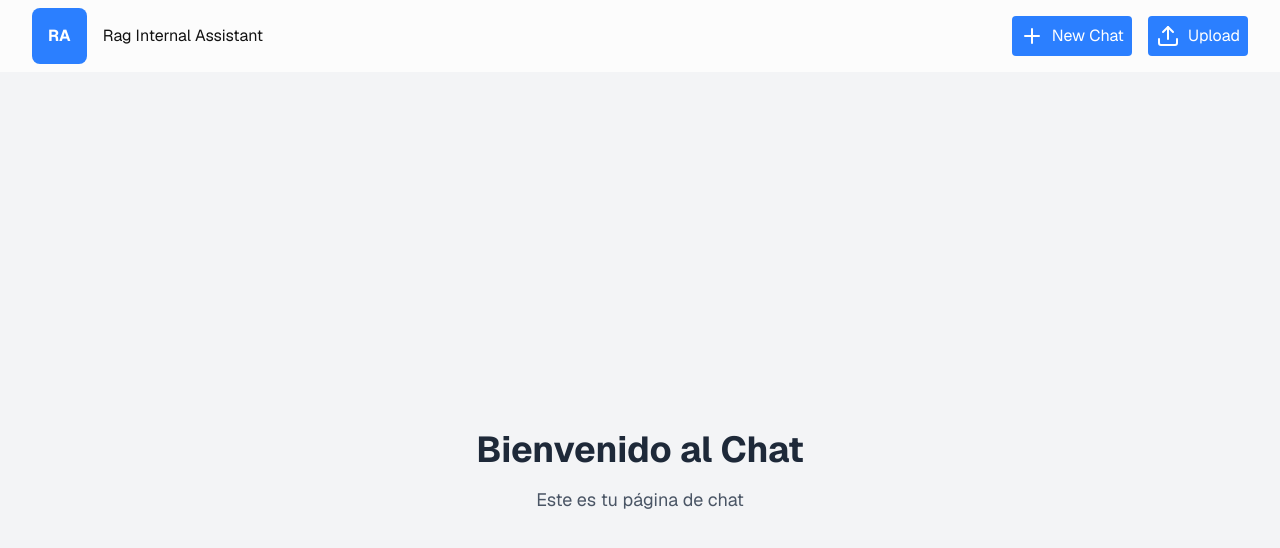
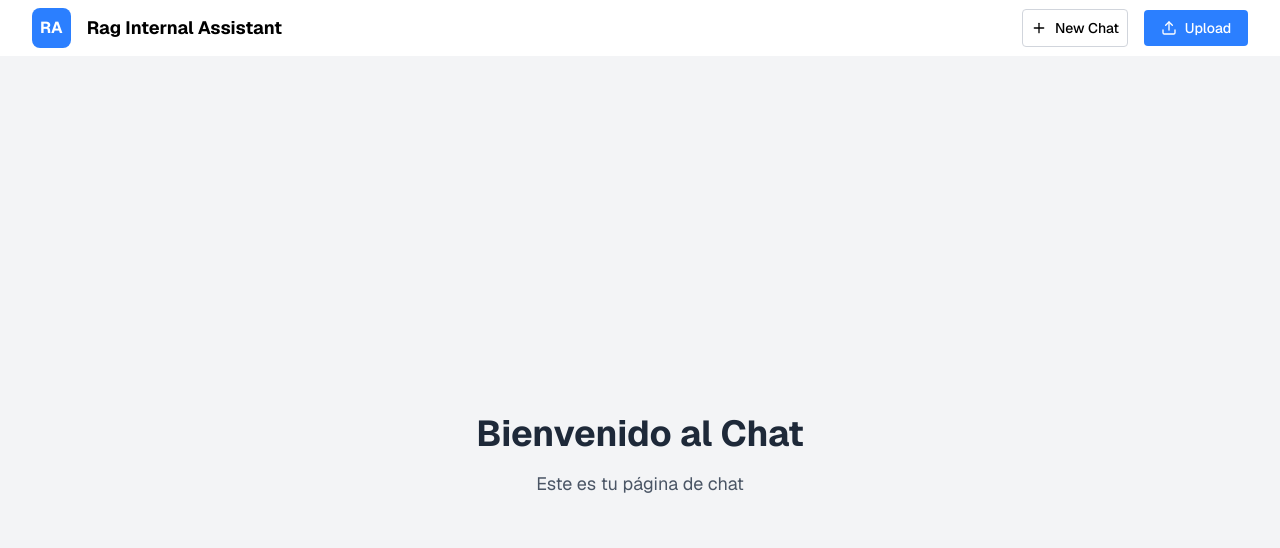
Before and after one commit to losadev/rag-internal-assistant, a Next.js app in the folder apps/web/: page /chat in a window 1280 px wide. Shown: the top 548 px of the page. Built offline with nearby package versions, Linux system fonts and the light colour scheme.

Commit message:
Refactors button for navigation and improves UI consistency

```diff
--- a/apps/web/src/app/_components/Button.tsx
+++ b/apps/web/src/app/_components/Button.tsx
@@ -1,17 +1,33 @@
+import Link from "next/link";
+
 interface ButtonProps {
   label: string;
-  onClick: () => void;
+  onClick?: () => void;
   icon: React.ReactNode;
+  bgColor?: string;
+  txtColor?: string;
+  borderColor?: string;
+  page?: string;
+  hoverBgColor?: string;
 }
 
-export const Button = ({ label, onClick, icon }: ButtonProps) => {
+export const Button = ({
+  label,
+  icon,
+  bgColor = "bg-blue-500",
+  txtColor = "text-white",
+  borderColor = "",
+  page = "#",
+  hoverBgColor = "hover:bg-blue-600",
+}: ButtonProps) => {
   return (
-    <button
-      onClick={onClick}
-      className="bg-blue-500 text-white p-2 rounded flex items-center gap-2"
-    >
-      {icon}
-      {label}
-    </button>
+    <Link href={`${page}`} passHref>
+      <button
+        className={`${bgColor} ${txtColor} text-center font-medium p-2 rounded flex items-center gap-2 text-sm min-w-26 ${borderColor} flex justify-center items-center ${hoverBgColor} cursor-pointer`}
+      >
+        {icon}
+        {label}
+      </button>
+    </Link>
   );
 };
--- a/apps/web/src/app/_components/NavBar.tsx
+++ b/apps/web/src/app/_components/NavBar.tsx
@@ -5,24 +5,24 @@ import { UploadIcon } from "./UploadIcon";
 
 export const NavBar = () => {
   return (
-    <nav className="flex justify-between px-8 py-2">
+    <nav className="flex justify-between px-8 py-2 bg-white">
       <div className="flex gap-4 items-center">
-        <span className="bg-blue-500 p-4 text-white font-bold rounded-lg">
+        <span className="bg-blue-500 p-2 text-white font-bold rounded-lg">
           RA
         </span>
-        <p>Rag Internal Assistant</p>
+        <p className="text-black text-lg font-bold">Rag Internal Assistant</p>
       </div>
       <div className="flex items-center gap-4">
         <Button
           icon={<PlusIcon />}
           label="New Chat"
-          onClick={() => alert("New Chat Clicked")}
+          bgColor="white"
+          txtColor="text-black"
+          borderColor="border border-gray-300"
+          hoverBgColor="hover:bg-gray-100"
+          page="/chat"
         />
-        <Button
-          icon={<UploadIcon />}
-          label="Upload"
-          onClick={() => alert("Upload Clicked")}
-        />
+        <Button icon={<UploadIcon />} label="Upload" page="/upload" />
       </div>
     </nav>
   );
--- a/apps/web/src/app/_components/PlusIcon.tsx
+++ b/apps/web/src/app/_components/PlusIcon.tsx
@@ -3,7 +3,7 @@ interface PlusIconProps {
   size?: number;
 }
 
-export function PlusIcon({ className = "w-6 h-6", size = 24 }: PlusIconProps) {
+export function PlusIcon({ className = "w-4 h-4", size = 24 }: PlusIconProps) {
   return (
     <svg
       width={size}
--- a/apps/web/src/app/_components/UploadIcon.tsx
+++ b/apps/web/src/app/_components/UploadIcon.tsx
@@ -4,7 +4,7 @@ interface UploadIconProps {
 }
 
 export function UploadIcon({
-  className = "w-6 h-6",
+  className = "w-4 h-4",
   size = 24,
 }: UploadIconProps) {
   return (
--- a/apps/web/src/app/globals.css
+++ b/apps/web/src/app/globals.css
@@ -1,6 +1,6 @@
 @import "tailwindcss";
-@import url("https://fonts.googleapis.com/css2?family=Geist:wght@400;500;600;700&family=Geist+Mono:wght@400;500;600&display=swap");
 
+@layer base {
   :root {
     /* Colores Modo Claro */
     --color-primary: oklch(0.45 0.15 250);
@@ -40,7 +40,9 @@ body {
     font-family: var(--font-sans);
     transition: background-color 0.3s, color 0.3s;
   }
+}
 
+@layer components {
   /* Clases auxiliares de tipografía */
   .font-sans {
     font-family: var(--font-sans);
@@ -53,3 +55,4 @@ body {
   .rounded-default {
     border-radius: var(--radius-default);
   }
+}
--- a/apps/web/src/app/layout.tsx
+++ b/apps/web/src/app/layout.tsx
@@ -2,6 +2,7 @@ import type { Metadata } from "next";
 import { Geist, Geist_Mono } from "next/font/google";
 import "./globals.css";
 import { NavBar } from "./_components/NavBar";
+import { theme } from "./_config/theme";
 
 const geistSans = Geist({
   variable: "--font-geist-sans",
@@ -26,7 +27,8 @@ export default function RootLayout({
   return (
     <html lang="en">
       <body
-        className={`${geistSans.variable} ${geistMono.variable} antialiased`}
+        style={{ fontFamily: theme.typography.fontSans }}
+        className={`antialiased`}
       >
         <NavBar />
         {children}
```
Lines whose indentation alone changed are shown as unchanged.
